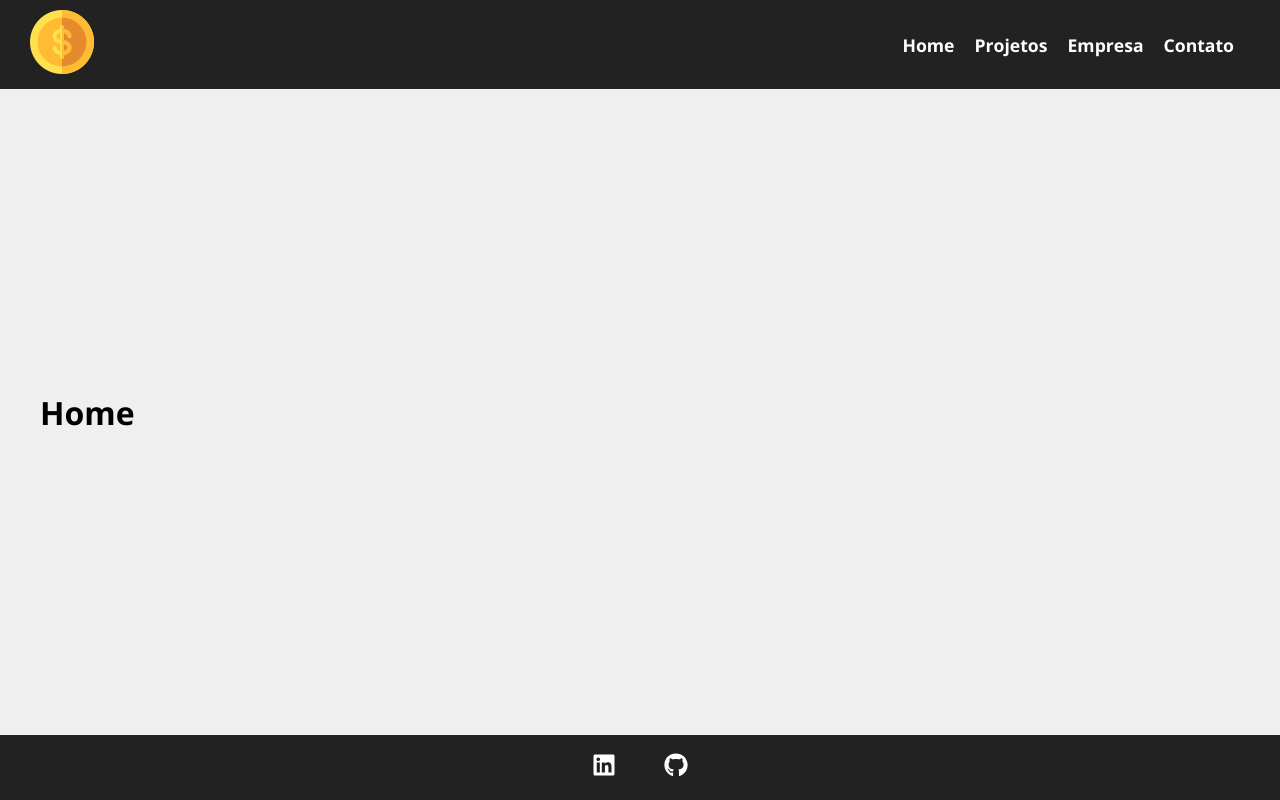
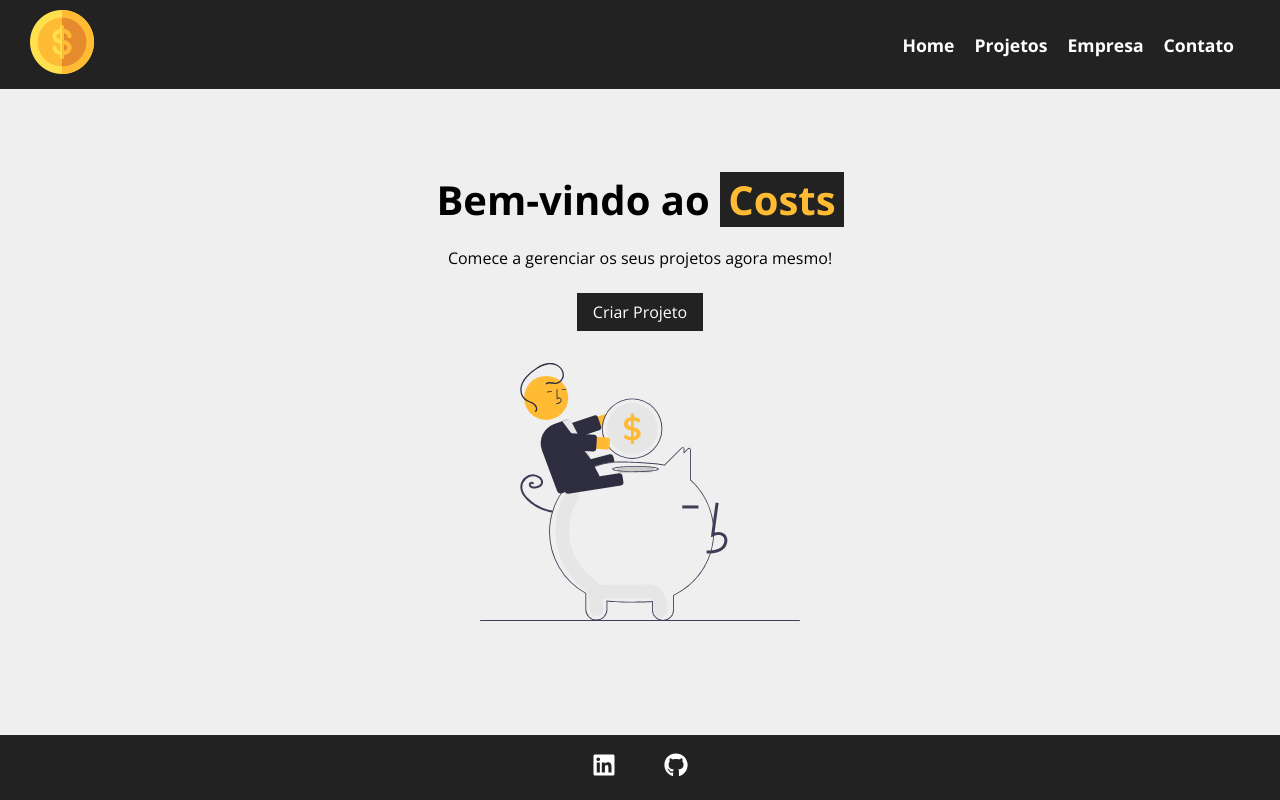
Before and after one commit to YudiYamada/gerenciador-de-projetos, a React (Vite) app: page / in a window 1280 px wide. Built offline with nearby package versions, Linux system fonts and the light colour scheme.

Commit message:
feat: create Home page and styles

```diff
--- a/src/pages/Home/Home.jsx
+++ b/src/pages/Home/Home.jsx
@@ -1,9 +1,19 @@
 import Main from "../../components/Main/Main";
+import savings from "../../assets/img/savings.svg";
+import { HomeContainer } from "./HomeStyles";
+import LinkButton from "../../components/LinkButton/LinkButton";
 
 function Home() {
   return (
     <Main width="1200px" justify="space-between" direction="column">
-      <h1>Home</h1>
+      <HomeContainer>
+        <h1>
+          Bem-vindo ao <span>Costs</span>
+        </h1>
+        <p>Comece a gerenciar os seus projetos agora mesmo!</p>
+        <LinkButton to="/novoprojeto" text="Criar Projeto"/>
+        <img src={savings} alt="Costs" />
+      </HomeContainer>
     </Main>
   );
 }
--- a/src/pages/Home/HomeStyles.jsx
+++ b/src/pages/Home/HomeStyles.jsx
@@ -0,0 +1,41 @@
+import styled from "styled-components";
+
+export const HomeContainer = styled.section`
+  width: 100%;
+  display: flex;
+  flex-direction: column;
+  align-items: center;
+  justify-content: center;
+
+  h1 {
+    font-size: 2.5em;
+    margin-bottom: 0.5em;
+
+    span {
+      color: ${({ theme }) => theme.colors.primary};
+      padding: 0 0.2em;
+      background-color: ${({ theme }) => theme.colors.secondary};
+    }
+  }
+
+  p {
+    margin-bottom: 1.5em;
+    color: ${({ theme }) => theme.colors.tertiary};
+  }
+
+  img {
+    width: 320px;
+    margin: 2em 0;
+  }
+
+  @media (max-width: 500px) {
+    h1 {
+      font-size: 1.5em;
+    }
+
+    p {
+      margin-right: 10px;
+      margin-left: 10px;
+    }
+  }
+`;
```
